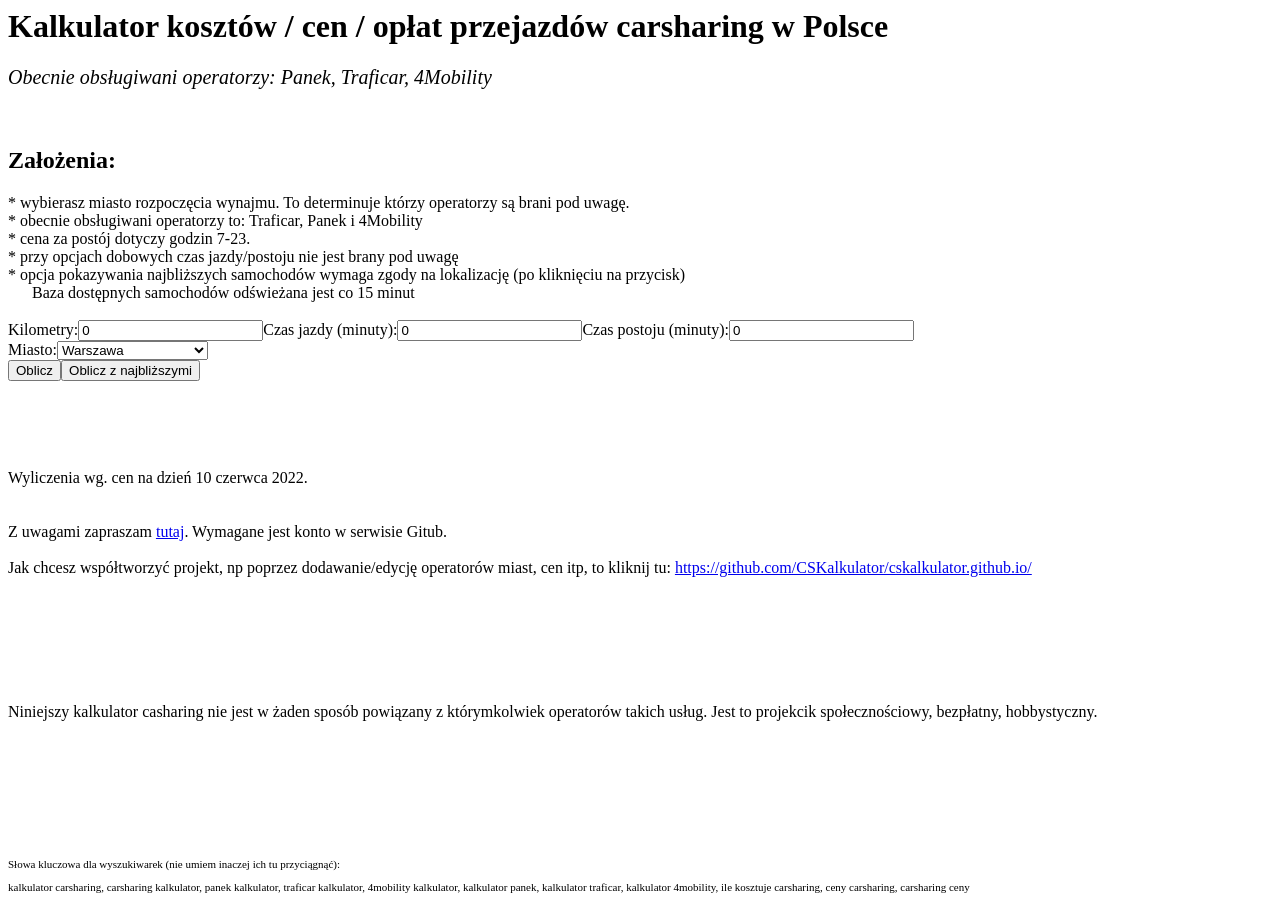
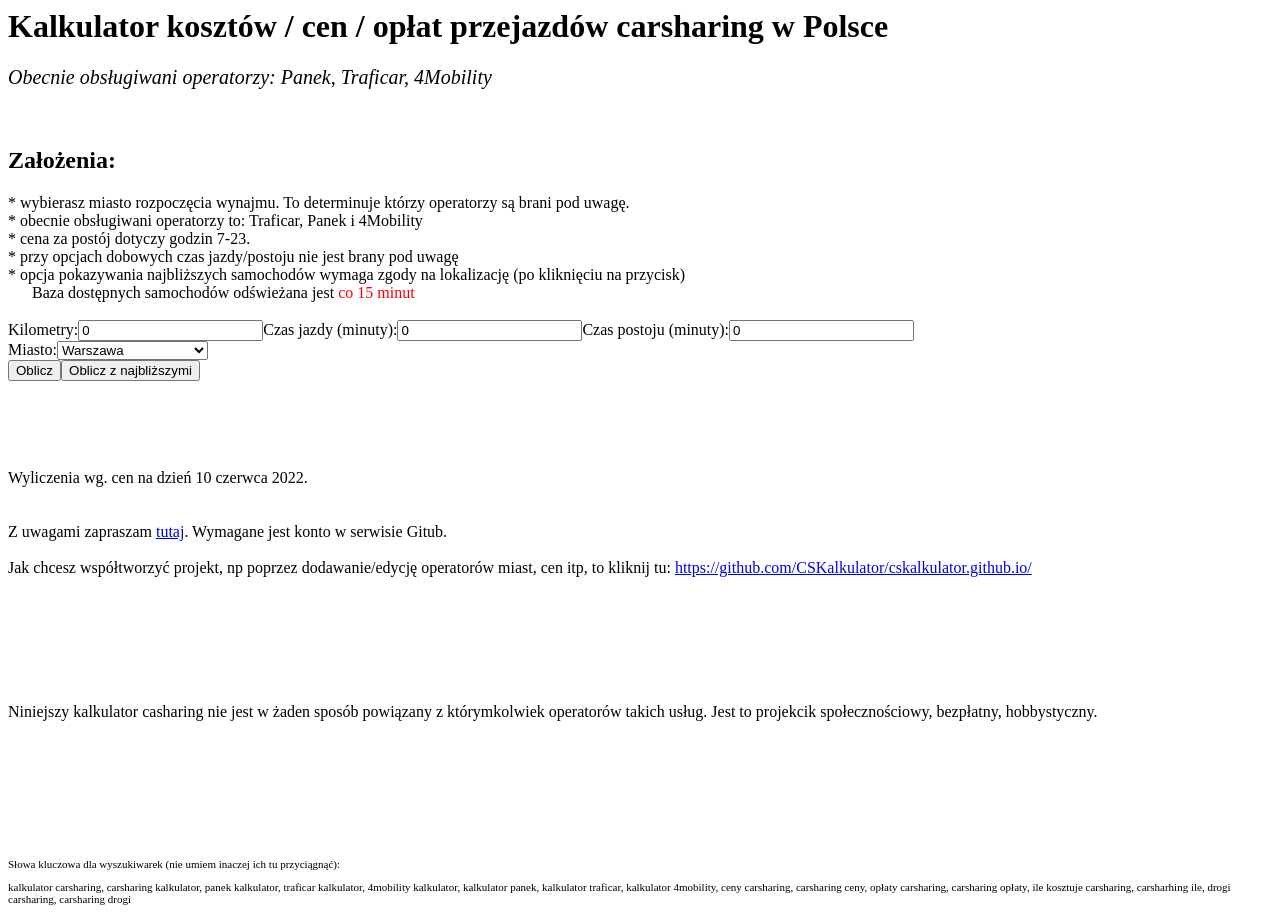
Before and after one commit to CSKalkulator/cskalkulator.github.io, a React app: page public/index.html in a window 1280 px wide. Built offline with nearby package versions, Linux system fonts and the light colour scheme; no server answers.

Commit message:
drobne koretky wizualne

```diff
--- a/public/index.html
+++ b/public/index.html
@@ -16,7 +16,7 @@
     <meta property="og:type" content="article">
     <meta property="og:url" content="https://cskalkulator.github.io/">
     <meta name="keywords"
-        content="kalkulator carsharing, carsharing kalkulator, opłaty carsharing, ile kosztuje carsharing, panek kalkulator, traficar kalkulator, 4mobility kalkulator">
+        content="kalkulator carsharing, carsharing kalkulator, panek kalkulator, traficar kalkulator, 4mobility kalkulator, kalkulator panek, kalkulator traficar, kalkulator 4mobility, ceny carsharing, carsharing ceny, opłaty carsharing, carsharing opłaty, ile kosztuje carsharing, carsharhing ile, drogi carsharing, carsharing drogi">
     <title>Kalkulator opłat carsharing</title>
     <meta name="viewport" content="width=device-width, initial-scale=1" />
     <meta name="description"
@@ -41,7 +41,7 @@
             * cena za postój dotyczy godzin 7-23.<br />
             * przy opcjach dobowych czas jazdy/postoju nie jest brany pod uwagę<br />
             * opcja pokazywania najbliższych samochodów wymaga zgody na lokalizację (po kliknięciu na przycisk)<br />
-            &nbsp; &nbsp; &nbsp; Baza dostępnych samochodów odświeżana jest co 15 minut
+            &nbsp; &nbsp; &nbsp; Baza dostępnych samochodów odświeżana jest <div style="color: red; display: inline-block;">co 15 minut</div>
             <br /><br />
     <div id="form_placeholder"></div>
     <br /><br /><br />
@@ -55,7 +55,7 @@
     Niniejszy kalkulator casharing nie jest w żaden sposób powiązany z którymkolwiek operatorów takich usług. Jest to projekcik społecznościowy, bezpłatny, hobbystyczny.
     <br /><br /><br /><br /><br /><br /><br /><br />
     <p style="font-size:11px">Słowa kluczowa dla wyszukiwarek (nie umiem inaczej ich tu przyciągnąć):</p>
-    <p style="font-size:11px">kalkulator carsharing, carsharing kalkulator, panek kalkulator, traficar kalkulator, 4mobility kalkulator, kalkulator panek, kalkulator traficar, kalkulator 4mobility, ile kosztuje carsharing, ceny carsharing, carsharing ceny </p>
+    <p style="font-size:11px">kalkulator carsharing, carsharing kalkulator, panek kalkulator, traficar kalkulator, 4mobility kalkulator, kalkulator panek, kalkulator traficar, kalkulator 4mobility, ceny carsharing, carsharing ceny, opłaty carsharing, carsharing opłaty, ile kosztuje carsharing, carsharhing ile, drogi carsharing, carsharing drogi </p>
 </body>
 
 </html>
```
